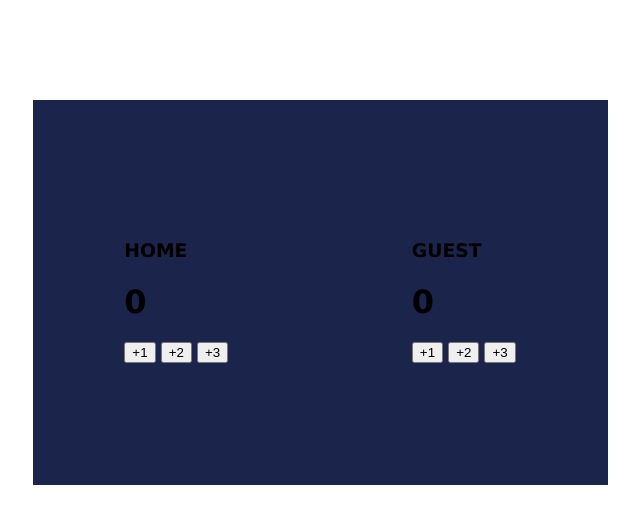
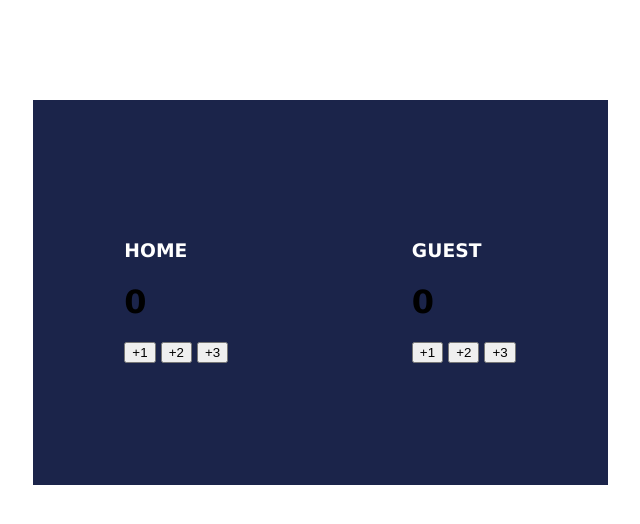
Before and after one commit to SonOfTchalla/basketball-scoreboard, a plain HTML site: page index.html in a window 1280 px wide. Shown: the whole page, without its empty margins (320-960 px from the left). Drawn offline with Linux system fonts and the light colour scheme.

Commit message:
Change h3 text color

```diff
--- a/index.css
+++ b/index.css
@@ -13,3 +13,7 @@ body {
     align-items: center;
     margin-top: 100px;
 }
+
+.container h3{
+    color: #fff;
+}
```
